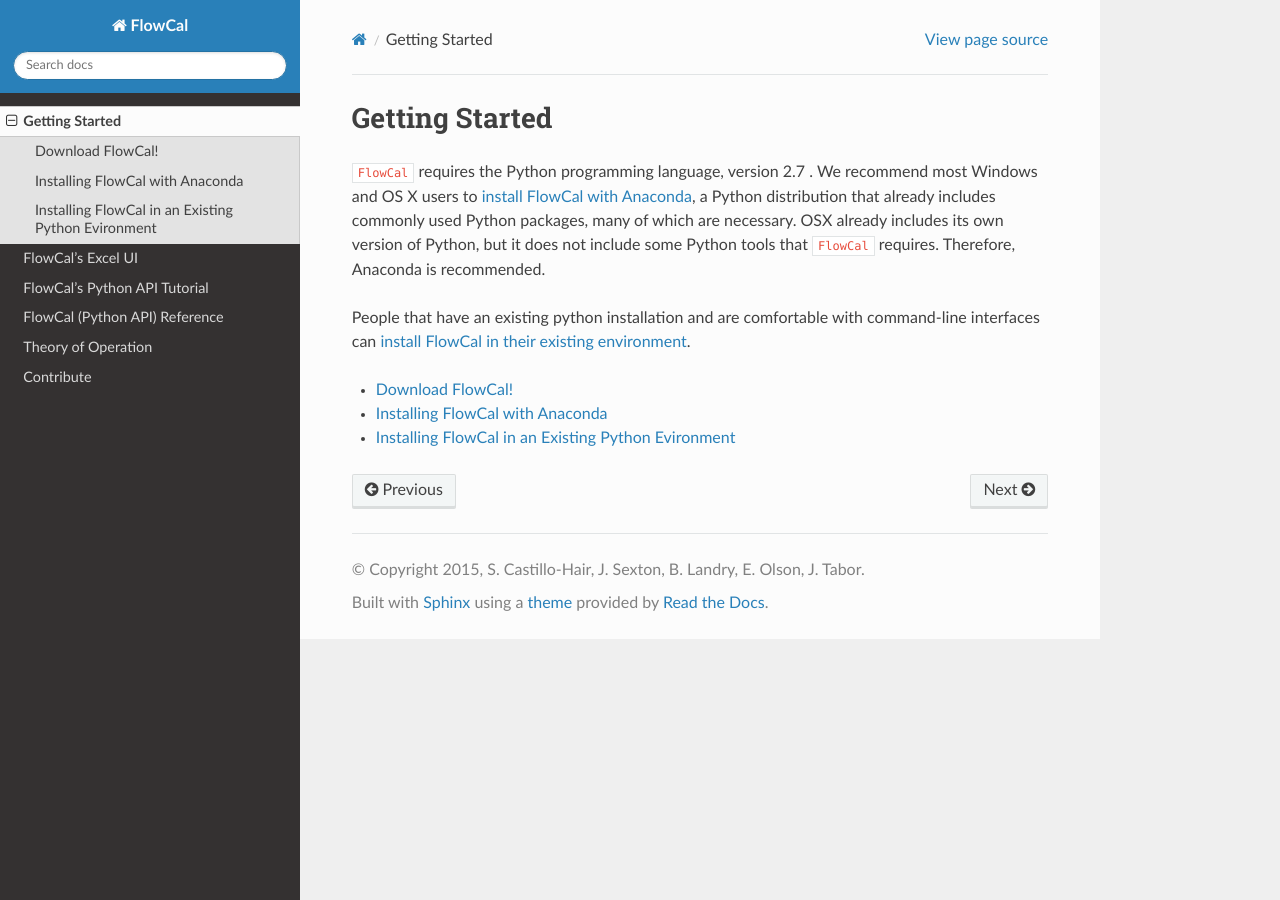
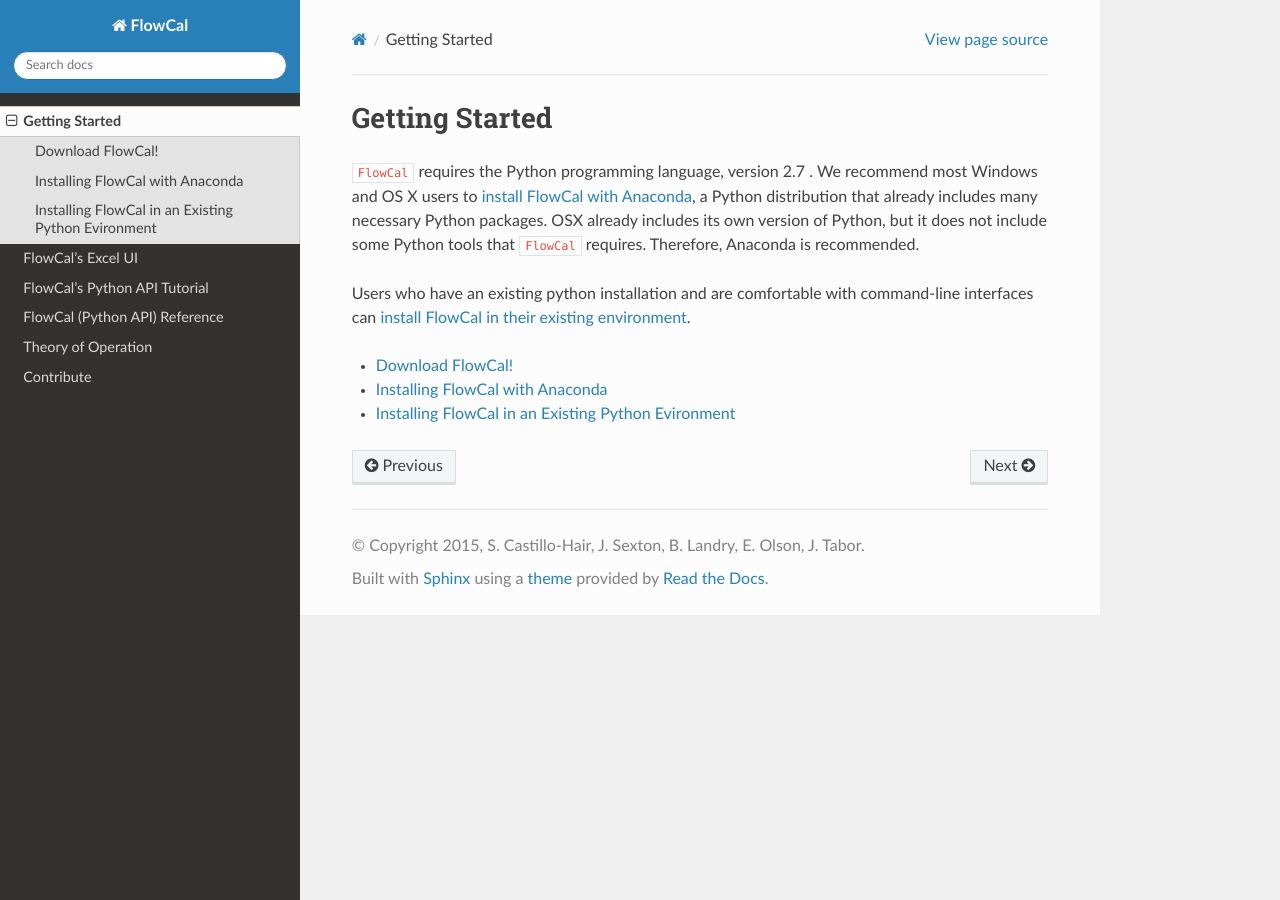
Before and after one commit to taborlab/FlowCal, a Sphinx documentation site: the page built from doc/getting_started/index.rst, in a window 1280 px wide. Built offline with Sphinx 7.4.7 and the Read the Docs theme 2.0.0, drawn with Linux system fonts in a browser that asks for light colours; the version number could not be read and is left out.

Commit message:
Minor fix in getting started section.

```diff
--- a/doc/getting_started/index.rst
+++ b/doc/getting_started/index.rst
@@ -1,9 +1,9 @@
 Getting Started
 ===============
 
-``FlowCal`` requires the Python programming language, version 2.7 . We recommend most Windows and OS X users to :doc:`install FlowCal with Anaconda<install_anaconda>`, a Python distribution that already includes commonly used Python packages, many of which are necessary. OSX already includes its own version of Python, but it does not include some Python tools that ``FlowCal`` requires. Therefore, Anaconda is recommended.
+``FlowCal`` requires the Python programming language, version 2.7 . We recommend most Windows and OS X users to :doc:`install FlowCal with Anaconda<install_anaconda>`, a Python distribution that already includes many necessary Python packages. OSX already includes its own version of Python, but it does not include some Python tools that ``FlowCal`` requires. Therefore, Anaconda is recommended.
 
-People that have an existing python installation and are comfortable with command-line interfaces can :doc:`install FlowCal in their existing environment<install_python>`.
+Users who have an existing python installation and are comfortable with command-line interfaces can :doc:`install FlowCal in their existing environment<install_python>`.
 
 .. toctree::
    :maxdepth: 1
```
